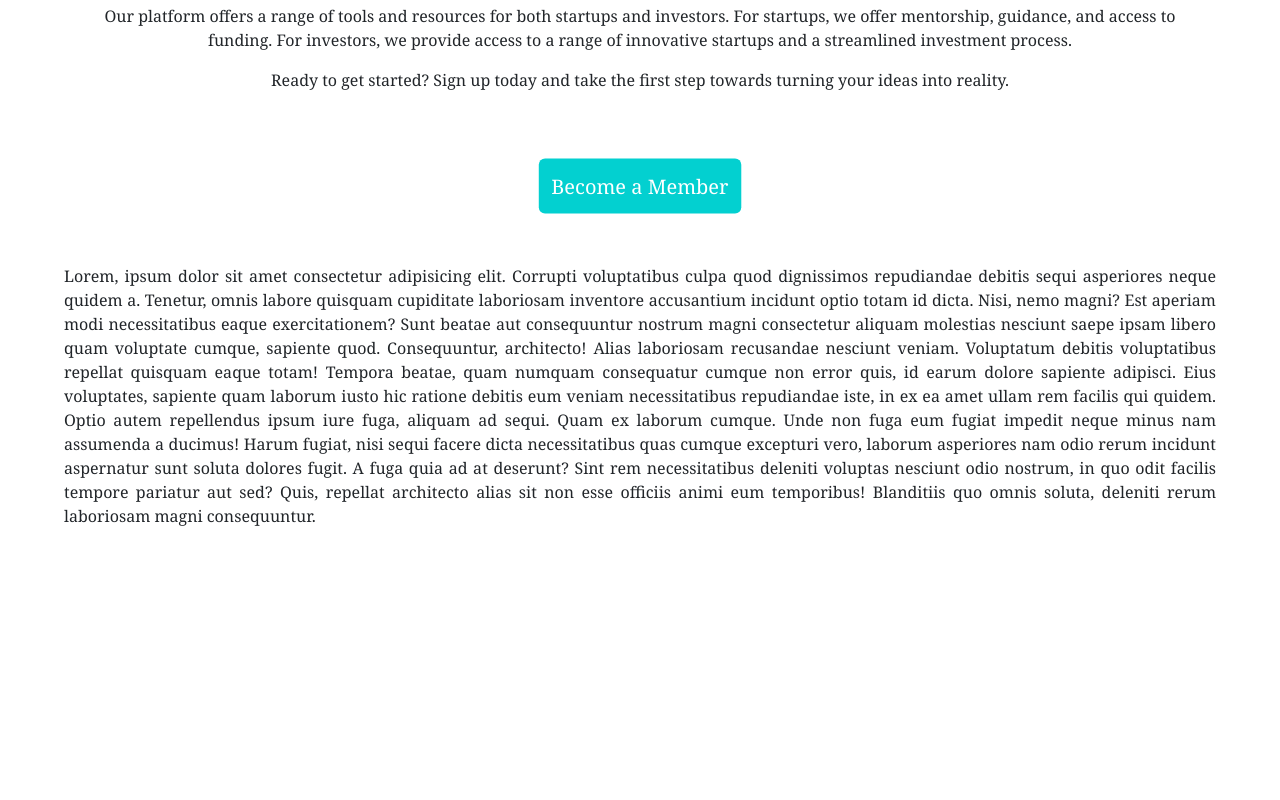
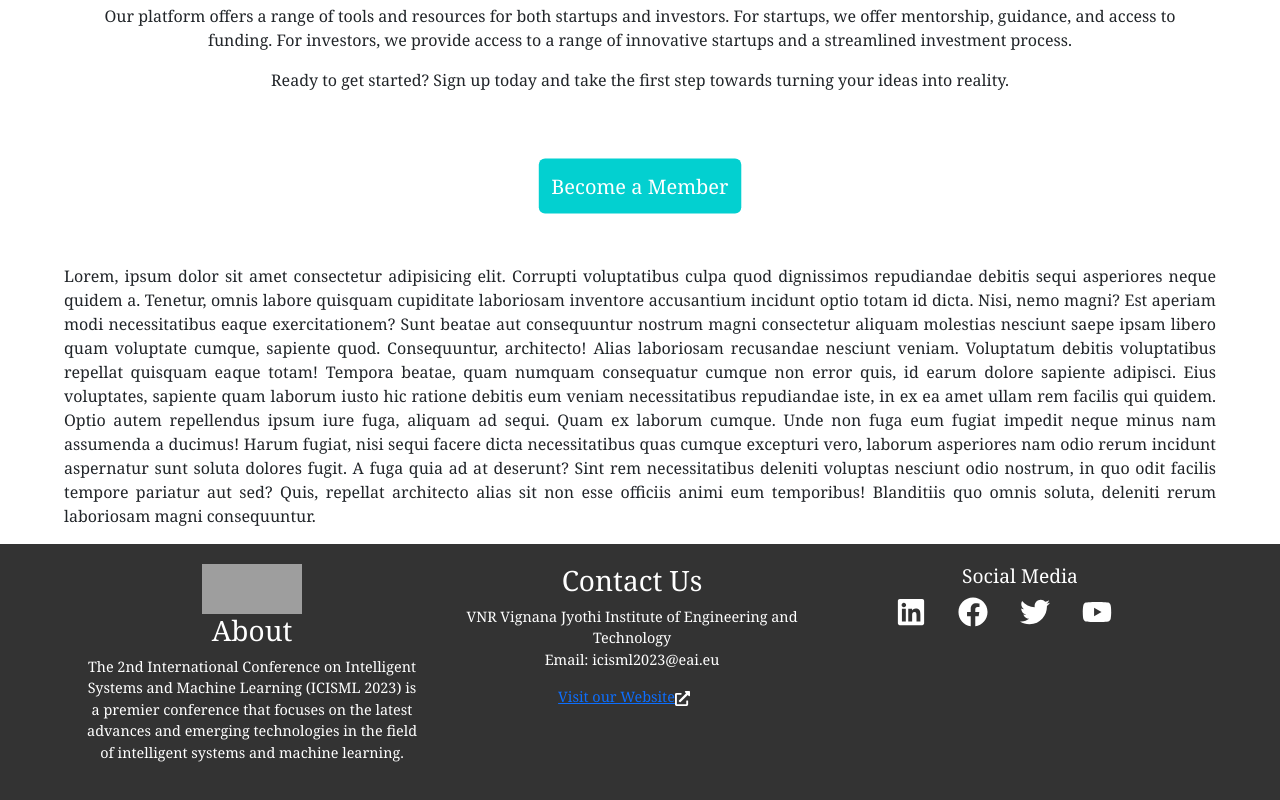
Before and after one commit to sain06533/version, a React (Create React App) app: page /version/register in a window 1280 px wide. Shown: the part 420-1220 px from the top of the page. Before the commit the page ends 964 px from the top, so only its background shows below. Built offline with nearby package versions, Linux system fonts and the light colour scheme; grey boxes are pictures that could not be loaded.

Commit message:
added footer and react-icons

```diff
--- a/package.json
+++ b/package.json
@@ -12,6 +12,7 @@
     "react": "^18.2.0",
     "react-bootstrap": "^2.8.0",
     "react-dom": "^18.2.0",
+    "react-icons": "^4.11.0",
     "react-router-dom": "^6.15.0",
     "react-scripts": "5.0.1",
     "web-vitals": "^2.1.4"
--- /dev/null
+++ b/src/Components/Footer2.css
@@ -0,0 +1,46 @@
+/* Footer1.css */
+
+/* Style for the overall footer */
+footer {
+    background-color: #333;
+    color: #fff;
+    padding: 20px 0;
+  }
+
+  /* Style for the container inside the footer */
+  .container {
+    max-width: 1200px;
+    margin: 0 auto;
+    padding: 0 15px;
+  }
+
+  /* Style for each column within the footer */
+
+
+  /* Style for the <h4> elements */
+  .footer-column-1,.footer-column-2,.footer-column-3 h4 {
+    font-size: 1.2rem;
+    margin-bottom: 10px;
+  }
+
+  /* Style for the <p> elements */
+  .footer-column-1,.footer-column-2,.footer-column-3 p {
+    font-size: 0.9rem;
+  }
+
+  /* Style for the links and icons */
+  .footer-column-1,.footer-column-2,.footer-column-3 a {
+    color: #fff;
+    text-decoration: none;
+    margin-right: 1rem;
+    transition: color 0.3s;
+  }
+
+  .footer-column-3 a:hover {
+    color: #007bff; /* Change the color on hover (you can customize this) */
+  }
+
+  /* Style for the external link icon */
+  .footer-column-2 a .fa-external-link-alt {
+    vertical-align: middle;
+  }
--- /dev/null
+++ b/src/Components/Footer2.js
@@ -0,0 +1,92 @@
+import React from "react";
+import "./Footer2.css";
+import {
+  FaLinkedin,
+  FaFacebook,
+  FaTwitter,
+  FaYoutube,
+  FaExternalLinkAlt,
+} from "react-icons/fa";
+
+const Footer = () => {
+  return (
+    <footer>
+      <div className="container">
+        <div className="row">
+          <div className="col-md-4">
+            <div className="footer-column-1">
+            <img src="https://icisml.eai-conferences.org/wp-content/uploads/sites/31/2021/03/EAI-footer-logo.png" alt="" width={100} height={50}/>
+              <h3>About</h3>
+              <p>
+                    The 2nd International Conference on Intelligent Systems and Machine Learning (ICISML 2023) is a premier conference that focuses on the latest advances and emerging technologies in the field of intelligent systems and machine learning.
+              </p>
+
+
+            </div>
+          </div>
+          <div className="col-md-4">
+            <div className="footer-column-2">
+              <h3>Contact Us</h3>
+              <p>
+                VNR Vignana Jyothi Institute of Engineering and Technology<br />
+                Email: icisml2023@eai.eu<br />
+              </p>
+              <a
+                target="/"
+                href="https://icisml.eai-conferences.org/2023/"
+              >
+                Visit our Website
+                <FaExternalLinkAlt
+                  size={15}
+                  style={{ color: "#fff", marginRight: "1rem" }}
+                />
+              </a>
+            </div>
+          </div>
+          <div className="col-md-4">
+            <div className="footer-column-3">
+              <h4>Social Media</h4>
+              <a
+                target="/"
+                href="https://www.linkedin.com/groups/2982575/"
+              >
+                <FaLinkedin
+                  size={30}
+                  style={{ color: "#fff", marginRight: "1rem" }}
+                />
+              </a>
+              <a target="/" href="https://www.facebook.com/eai.eu">
+                <FaFacebook
+                  size={30}
+                  style={{ color: "#fff", marginRight: "1rem" }}
+                />
+              </a>
+              <a
+                target="/"
+                href="https://twitter.com/i/flow/login?redirect_after_login=%2Feai_social"
+              >
+                <FaTwitter
+                  size={30}
+                  style={{ color: "#fff", marginRight: "1rem" }}
+                />
+              </a>
+              <a
+                target="/"
+                href="https://www.youtube.com/user/EAIchannel"
+              >
+                <FaYoutube
+                  size={30}
+                  style={{ color: "#fff", marginRight: "1rem" }}
+                />
+              </a>
+
+            </div>
+
+          </div>
+        </div>
+      </div>
+    </footer>
+  );
+};
+
+export default Footer;
--- a/src/Components/RootLayout.js
+++ b/src/Components/RootLayout.js
@@ -1,11 +1,14 @@
 import React from 'react'
 import Header from './Header'
 import {Outlet} from "react-router-dom"
+import Footer2 from "./Footer2"
 function RootLayout() {
   return (
     <div>
         <Header />
         <Outlet />
+        <Footer2/>
+
     </div>
   )
 }
```
Also changed, not shown: src/Components/Submission.js (added, +13 -0 lines), src/Components/submission.css (added), 1 other file (tests, documents, lock files or other folders).
